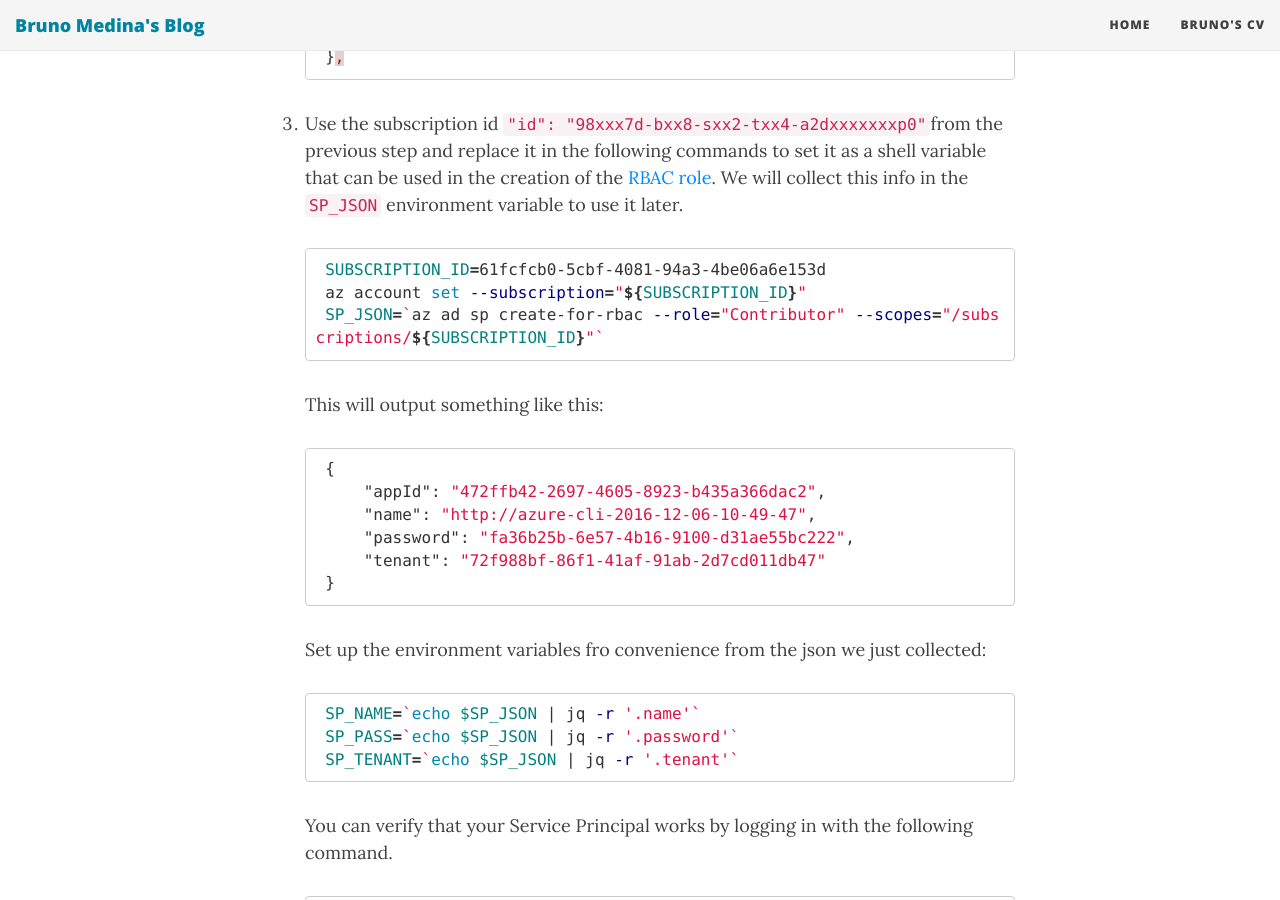
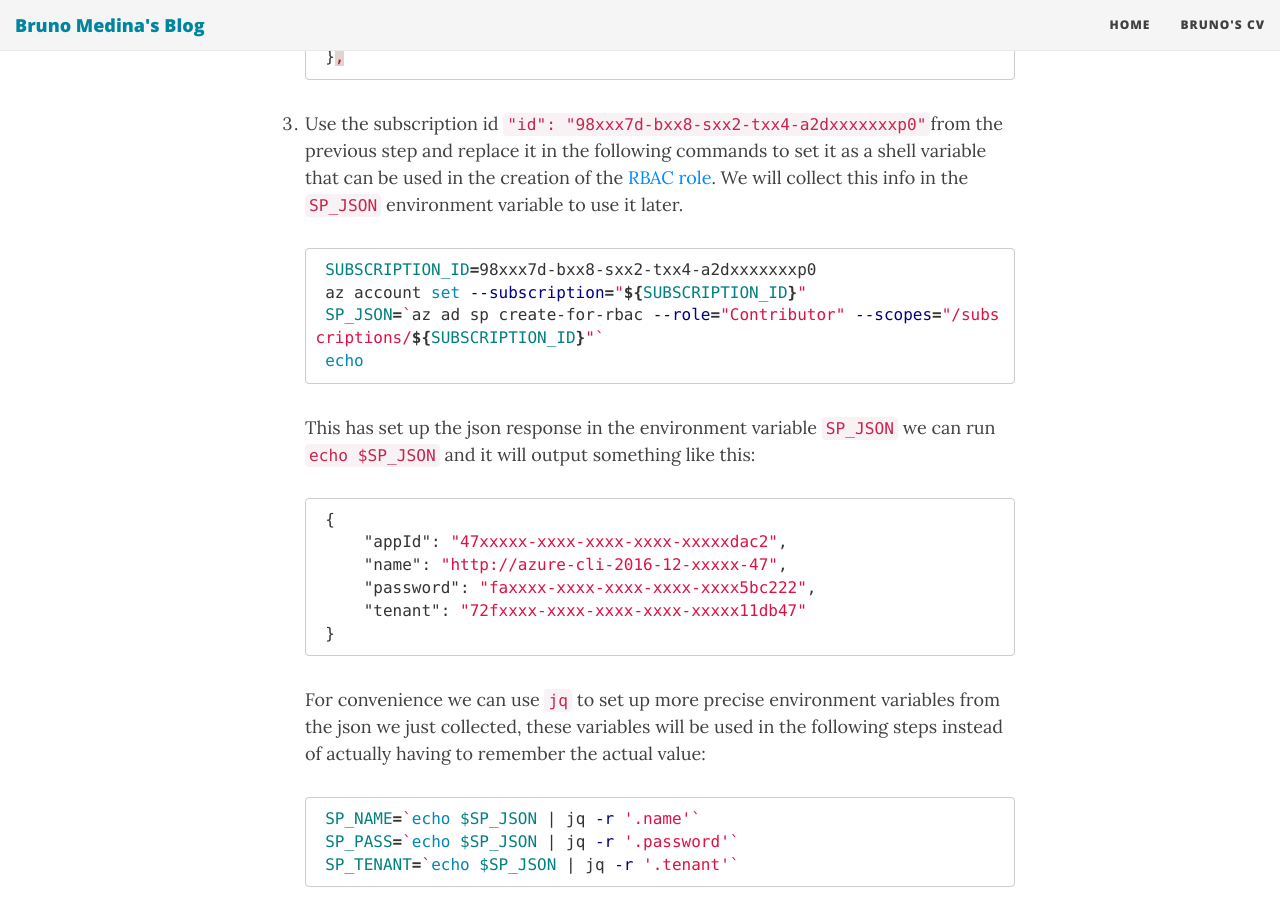
Before and after one commit to brusMX/brusMX.github.io, a Jekyll site: the page built from _posts/2016-11-18-deis-on-azure.md, in a window 1280 px wide and 900 px high, scrolled down 1438 px. Built offline with Jekyll 4.4.1, drawn with Linux system fonts in a browser that asks for light colours; nearby versions of some CDN libraries; Markdown is read by kramdown in place of the engine named in the settings.

Commit message:
Hiding personal info

````diff
--- a/_posts/2016-11-18-deis-on-azure.md
+++ b/_posts/2016-11-18-deis-on-azure.md
@@ -56,23 +56,24 @@ First, we will deploy an [Azure Container Service (ACS)](https://azure.microsoft
 1. Use the subscription id `"id": "98xxx7d-bxx8-sxx2-txx4-a2dxxxxxxxp0"`from the previous step and replace it in the following commands to set it as a shell variable that can be used in the creation of the [RBAC role](https://docs.microsoft.com/en-us/azure/active-directory/role-based-access-control-what-is). We will collect this info in the `SP_JSON` environment variable to use it later.
 
     ```bash
-    SUBSCRIPTION_ID=61fcfcb0-5cbf-4081-94a3-4be06a6e153d
+    SUBSCRIPTION_ID=98xxx7d-bxx8-sxx2-txx4-a2dxxxxxxxp0
     az account set --subscription="${SUBSCRIPTION_ID}"
     SP_JSON=`az ad sp create-for-rbac --role="Contributor" --scopes="/subscriptions/${SUBSCRIPTION_ID}"`
+    echo
     ```
 
-    This will output something like this:
+    This has set up the json response in the environment variable `SP_JSON` we can run `echo $SP_JSON` and it will output something like this:
 
     ```json
     {
-        "appId": "472ffb42-2697-4605-8923-b435a366dac2",
-        "name": "http://azure-cli-2016-12-06-10-49-47",
-        "password": "fa36b25b-6e57-4b16-9100-d31ae55bc222",
-        "tenant": "72f988bf-86f1-41af-91ab-2d7cd011db47"
+        "appId": "47xxxxx-xxxx-xxxx-xxxx-xxxxxdac2",
+        "name": "http://azure-cli-2016-12-xxxxx-47",
+        "password": "faxxxx-xxxx-xxxx-xxxx-xxxx5bc222",
+        "tenant": "72fxxxx-xxxx-xxxx-xxxx-xxxxx11db47"
     }
     ```
 
-    Set up the environment variables fro convenience from the json we just collected:
+    For convenience we can use `jq` to set up more precise environment variables from the json we just collected, these variables will be used in the following steps instead of actually having to remember the actual value:
 
     ```bash
     SP_NAME=`echo $SP_JSON | jq -r '.name'`
````
